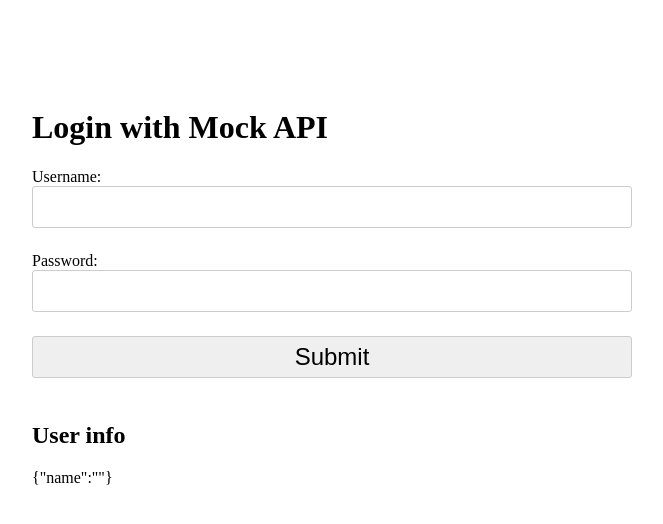
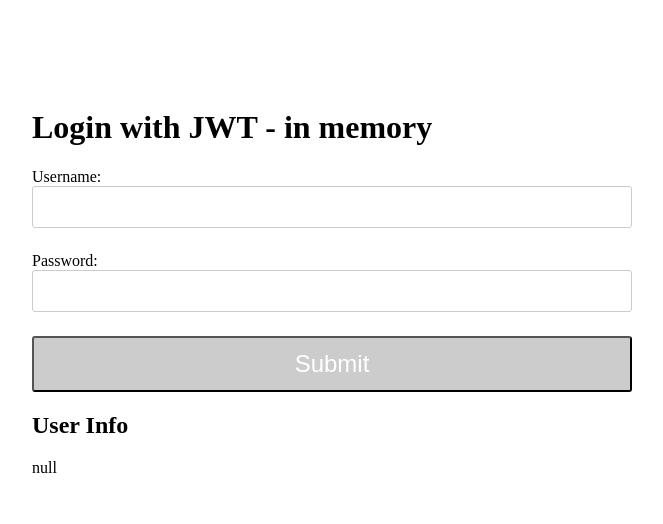
Before and after one commit to Yena-Yun/wanted-vite-login, a React (Vite) app: page / in a window 1280 px wide. Shown: the top 524 px of the page, without its empty margins (308-971 px from the left). Built offline with nearby package versions, Linux system fonts and the light colour scheme.

Commit message:
2일차 1번째 실습 연습 (JWT 토큰 받아와서 로그인하기)

```diff
--- a/src/App.tsx
+++ b/src/App.tsx
@@ -1,12 +1,14 @@
 import { createBrowserRouter, RouterProvider } from 'react-router-dom';
 import LoginWithMockAPI from './pages/LoginWithMockAPI';
 import './App.css';
+import { JWTLogin } from 'pages/2-1/JWTLogin';
 
 function App() {
   const router = createBrowserRouter([
     {
       path: '/',
-      element: <LoginWithMockAPI />,
+      // element: <LoginWithMockAPI />,
+      element: <JWTLogin />,
     },
   ]);
 
--- /dev/null
+++ b/src/api/const.ts
@@ -0,0 +1 @@
+export const BASE_URL = 'http://wanted-p2.bluestragglr.com';
--- /dev/null
+++ b/src/api/login.ts
@@ -0,0 +1,39 @@
+import { User } from 'types/user';
+import { BASE_URL } from './const';
+
+export const login = async (args: Omit<User, 'userInfo'>) => {
+  const loginResponseRes = await fetch(`${BASE_URL}/auth/login`, {
+    method: 'POST',
+    headers: {
+      'Content-Type': 'application/json',
+    },
+    body: JSON.stringify(args),
+  });
+
+  if (loginResponseRes.ok) {
+    return loginResponseRes.json();
+  }
+
+  return null;
+};
+
+export const getUserInfo = async ({
+  access_token,
+}: {
+  access_token: string;
+}) => {
+  const userInfoRes = await fetch(`${BASE_URL}/profile`, {
+    method: 'GET',
+    headers: {
+      'Content-Type': 'application/json',
+      Authorization: `Bearer ${access_token}`,
+    },
+  });
+
+  if (userInfoRes.ok) {
+    const userInfo = await userInfoRes.json();
+    return userInfo.userInfo.name;
+  }
+
+  return null;
+};
--- /dev/null
+++ b/src/pages/2-1/JWTLogin.tsx
@@ -0,0 +1,46 @@
+import { getUserInfo, login } from 'api/login';
+import { useState, FormEvent } from 'react';
+import { UserInfo } from 'types/user';
+
+export const JWTLogin = () => {
+  const [userInfo, setUserInfo] = useState<UserInfo | null>(null);
+
+  const loginSubmitHandler = async (e: FormEvent<HTMLFormElement>) => {
+    e.preventDefault();
+
+    const formData = new FormData(e.currentTarget);
+
+    const loginRes = {
+      username: formData.get('username') as string,
+      password: formData.get('password') as string,
+    };
+
+    const loginResponseRes = await login(loginRes);
+
+    const userInfoRes = await getUserInfo(loginResponseRes);
+
+    setUserInfo(userInfoRes);
+  };
+
+  return (
+    <div>
+      <h1>Login with JWT - in memory</h1>
+      <form onSubmit={loginSubmitHandler}>
+        <label>
+          Username:
+          <input type='text' name='username' />
+        </label>
+        <label>
+          Password:
+          <input type='password' name='password' />
+        </label>
+        <button type='submit'>Submit</button>
+      </form>
+
+      <div>
+        <h2>User Info</h2>
+        {JSON.stringify(userInfo)}
+      </div>
+    </div>
+  );
+};
--- /dev/null
+++ b/src/pages/2-2/AutoLogin.tsx
@@ -0,0 +1,5 @@
+import React from 'react';
+
+export const AutoLogin = () => {
+  return <div>AutoLogin</div>;
+};
--- /dev/null
+++ b/src/pages/2-2/JWTLoginWithLocalStorage.tsx
@@ -0,0 +1,5 @@
+import React from 'react';
+
+export const JWTLoginWithLocalStorage = () => {
+  return <div>JWTLoginWithLocalStorage</div>;
+};
```
